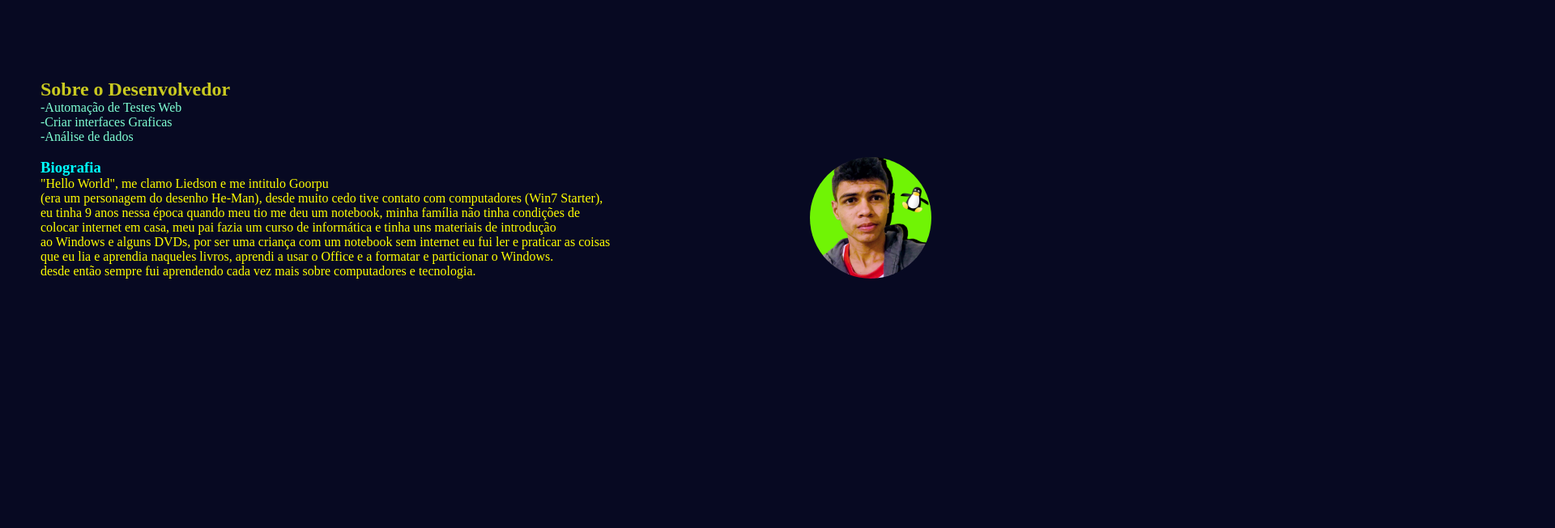
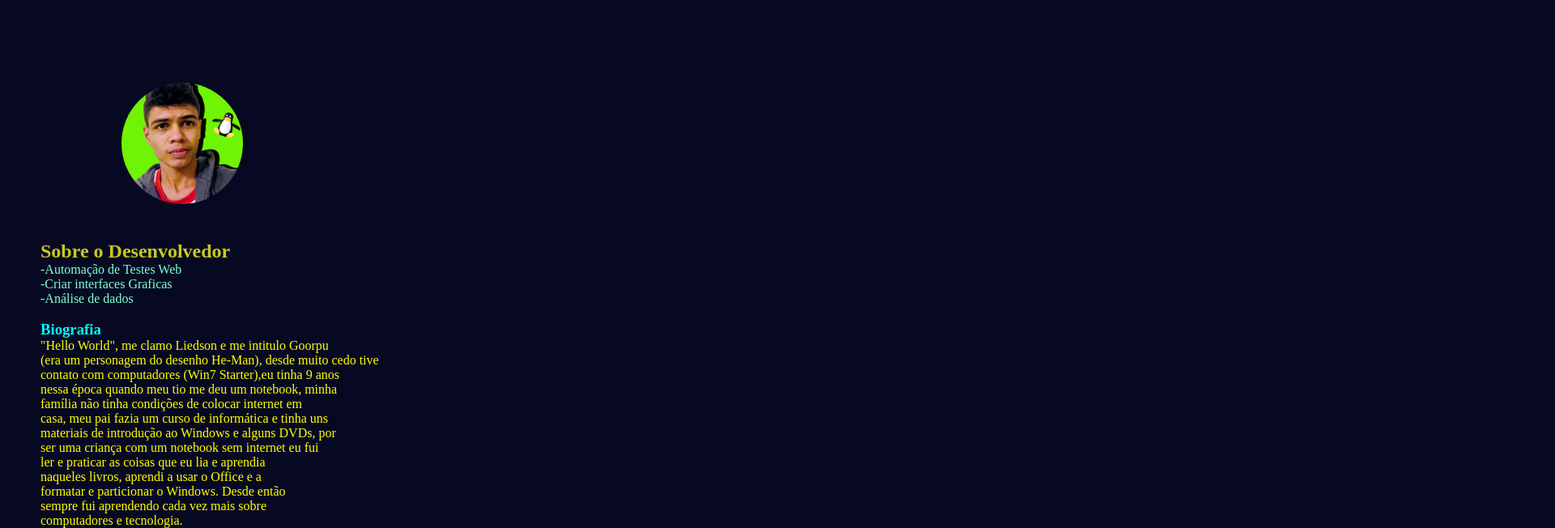
Before and after one commit to Gorpu/portifolio, a plain HTML site: page index.html in a window 1280 px wide. Shown: the part 726-1378 px from the top of the page at 81% size, 1920 px wide, since content can reach past the window. Before the commit the page ends 1074 px from the top, so only its background shows below. Drawn offline with Linux system fonts and the light colour scheme; a script that the page names is missing; a web font is replaced by a local one.

Commit message:
Update index.html

```diff
--- a/index.html
+++ b/index.html
@@ -27,11 +27,11 @@
 <img id="imagem" src="images/image.png" alt="void">
     <div id="sliders">
         <img class="foto" src="backgrounds/bg.png" alt="void">
-        <img class="foto" src="backgrounds/bg1.png" alt="void">
+        <img class=foto" src="backgrounds/bg1.png" alt="void">
         <img class="foto" src="backgrounds/bg2.png" alt="void">
     </div>
     <script src="config.js"></script>
-    <div style="position: relative; top: 700px; left: 50px; transition-property: background-color; transition-duration: 2s;">
+    <div style="position: relative; top: 900px; left: 50px; transition-property: background-color; transition-duration: 2s;">
         <h2 style="color: rgb(201, 201, 32);">Sobre o Desenvolvedor</h2>
         <p style="color: aquamarine;">
         -Automação de Testes Web<br>
@@ -39,15 +39,21 @@
         -Análise de dados<br>
         <br></p>
         <h3 style="color: aqua;">Biografia</h3>
-        <p style="color: rgb(255, 255, 0);">"Hello World", me clamo Liedson e me intitulo Goorpu<br>
-        (era um personagem do desenho He-Man), desde muito cedo tive contato com computadores (Win7 Starter),<br>
-         eu tinha 9 anos nessa época quando meu tio me deu um notebook, minha família não tinha condições de<br>
-         colocar internet em casa, meu pai fazia um curso de informática e tinha uns materiais de introdução <br>
-         ao Windows e alguns DVDs, por ser uma criança com um notebook sem internet eu fui ler e praticar as coisas <br>
-         que eu lia e aprendia naqueles livros, aprendi a usar o Office e a formatar e particionar o Windows.<br>
-        desde então sempre fui aprendendo cada vez mais sobre computadores e tecnologia.</p>
+        <p id="biograpy" style="color: rgb(255, 255, 0);">"Hello World", me clamo Liedson e me intitulo Goorpu<br>
+         (era um personagem do desenho He-Man), desde muito cedo tive<br>
+         contato com computadores (Win7 Starter),eu tinha 9 anos<br>
+         nessa época quando meu tio me deu um notebook, minha<br>
+         família não tinha condições de colocar internet em<br>
+         casa, meu pai fazia um curso de informática e tinha uns<br>
+         materiais de introdução ao Windows e alguns DVDs, por<br>
+         ser uma criança com um notebook sem internet eu fui<br>
+         ler e praticar as coisas que eu lia e aprendia<br>
+         naqueles livros, aprendi a usar o Office e a<br>
+         formatar e particionar o Windows. Desde então<br>
+         sempre fui aprendendo cada vez mais sobre<br>
+         computadores e tecnologia.</p>
     </div>
-    <div id="profile" style="position: relative; top: 550px; left: 1000px;transition-property: background-color; transition-duration: 2s;">
+    <div id="profile" style="position: relative; top: 350px; left: 150px;transition-property: background-color; transition-duration: 2s;">
         <img class="foto1" src="images/profile.png" alt="profile" style="border-radius: 150px; height: 150px; width: 150px;">
     </div>
 </body>
```
